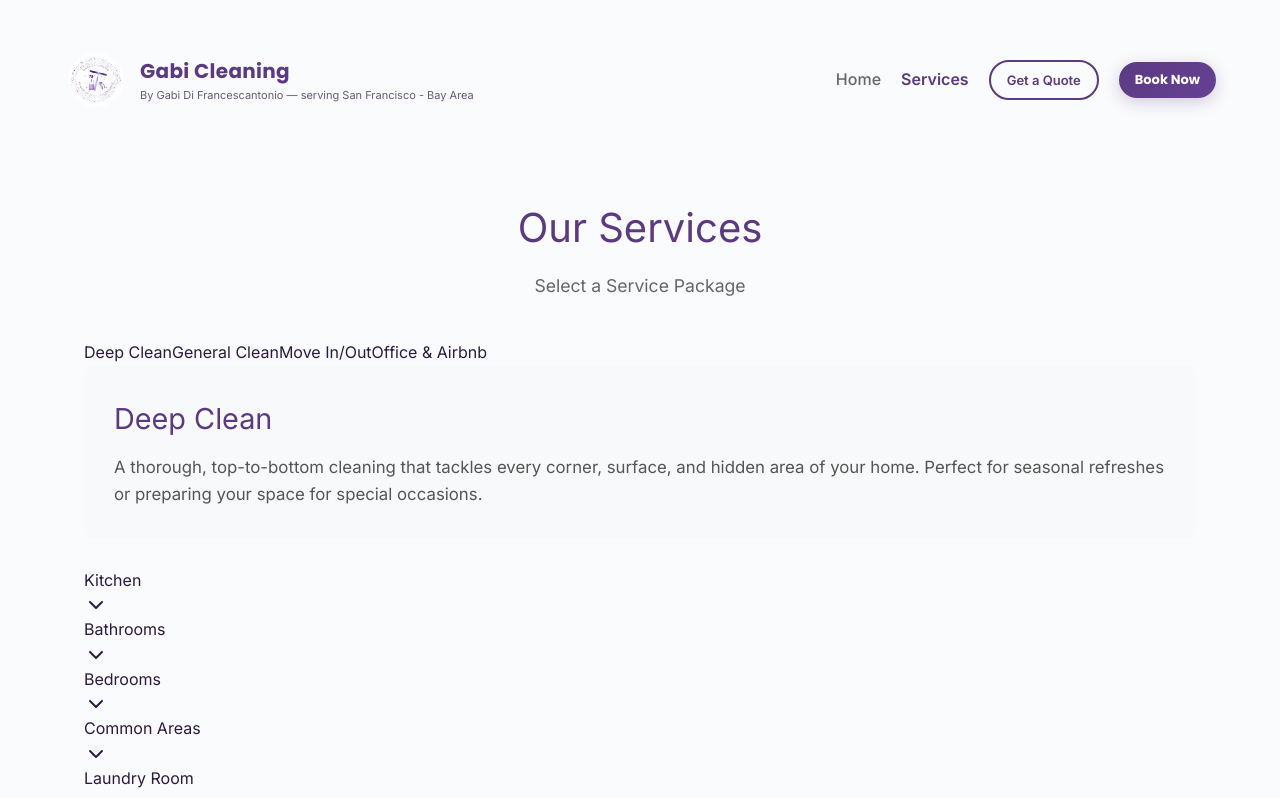
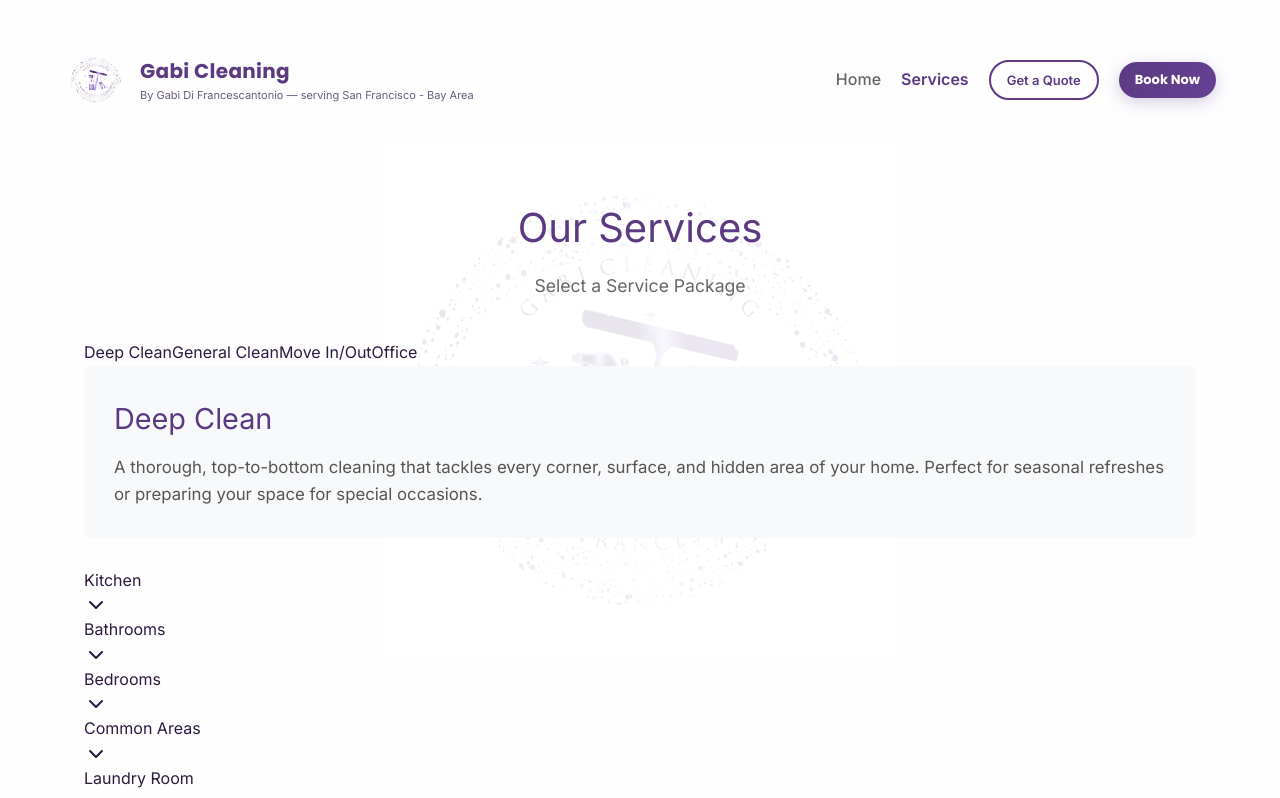
Before and after one commit to Beny74/Gabicleaning, a Next.js app in the folder nextjs_space/: page /services in a window 1280 px wide. Shown: the top 798 px of the page. Built offline with nearby package versions, Linux system fonts and the light colour scheme.

Commit message:
Removed pricing, updated Office service, removed coupon code, added logo background

```diff
--- a/nextjs_space/app/globals.css
+++ b/nextjs_space/app/globals.css
@@ -31,9 +31,27 @@ body{
   font-family: "Lato", system-ui, -apple-system, "Segoe UI", Roboto, "Helvetica Neue", Arial;
   color:var(--text-dark);
   background: var(--background);
+  background-image: url('/logo-background.jpeg');
+  background-repeat: no-repeat;
+  background-position: center center;
+  background-attachment: fixed;
+  background-size: 40%;
   -webkit-font-smoothing:antialiased;
   -moz-osx-font-smoothing:grayscale;
   line-height:1.6;
+  position: relative;
+}
+
+body::before {
+  content: '';
+  position: fixed;
+  top: 0;
+  left: 0;
+  width: 100%;
+  height: 100%;
+  background-color: rgba(255, 255, 255, 0.88);
+  pointer-events: none;
+  z-index: -1;
 }
 a{color:inherit; text-decoration:none}
 img{max-width:100%; display:block}
--- a/nextjs_space/app/page.tsx
+++ b/nextjs_space/app/page.tsx
@@ -3,7 +3,6 @@ import Header from '../components/header'
 import HeroSection from '../components/hero-section'
 import ServicesSection from '../components/services-section'
 import QuoteForm from '../components/quote-form'
-import PricingSection from '../components/pricing-section'
 import TestimonialsSection from '../components/testimonials-section'
 import Footer from '../components/footer'
 import ThankYouOverlay from '../components/thank-you-overlay'
@@ -15,7 +14,6 @@ export default function HomePage() {
       <HeroSection />
       <ServicesSection />
       <QuoteForm />
-      <PricingSection />
       <TestimonialsSection />
       <Footer />
       <ThankYouOverlay />
--- a/nextjs_space/components/our-services-section.tsx
+++ b/nextjs_space/components/our-services-section.tsx
@@ -166,7 +166,7 @@ export default function OurServicesSection() {
       ]
     },
     'office-airbnb': {
-      title: 'Office & Airbnb Turnover',
+      title: 'Office Turnover',
       description: 'Quick and efficient turnover cleaning for short-term rentals and office spaces. Flexible scheduling to match your needs.',
       areas: [
         {
@@ -209,29 +209,29 @@ export default function OurServicesSection() {
 
       <Tabs value={activeService} onValueChange={setActiveService} className="w-full">
         <TabsList className="grid w-full grid-cols-2 lg:grid-cols-4 gap-2 mb-8 bg-transparent h-auto">
-          <TabsTrigger
+          <TabsTrigger data-navlink="false" role="tab"
             value="deep-clean"
             className="data-[state=active]:bg-[#5B3A82] data-[state=active]:text-white data-[state=inactive]:bg-gray-200 px-6 py-3 text-base font-medium"
           >
             Deep Clean
           </TabsTrigger>
-          <TabsTrigger
+          <TabsTrigger data-navlink="false" role="tab"
             value="general-clean"
             className="data-[state=active]:bg-[#5B3A82] data-[state=active]:text-white data-[state=inactive]:bg-gray-200 px-6 py-3 text-base font-medium"
           >
             General Clean
           </TabsTrigger>
-          <TabsTrigger
+          <TabsTrigger data-navlink="false" role="tab"
             value="move-clean"
             className="data-[state=active]:bg-[#5B3A82] data-[state=active]:text-white data-[state=inactive]:bg-gray-200 px-6 py-3 text-base font-medium"
           >
             Move In/Out
           </TabsTrigger>
-          <TabsTrigger
+          <TabsTrigger data-navlink="false" role="tab"
             value="office-airbnb"
             className="data-[state=active]:bg-[#5B3A82] data-[state=active]:text-white data-[state=inactive]:bg-gray-200 px-6 py-3 text-base font-medium"
           >
-            Office & Airbnb
+            Office
           </TabsTrigger>
         </TabsList>
 
--- a/nextjs_space/components/services-section.tsx
+++ b/nextjs_space/components/services-section.tsx
@@ -20,8 +20,8 @@ export default function ServicesSection() {
     },
     {
       icon: "🏢",
-      title: "Office & Airbnb Turnover",
-      description: "Flexible scheduling for short-term rentals and office spaces."
+      title: "Office Turnover",
+      description: "Flexible scheduling for office spaces."
     }
   ]
 
```
Also changed, not shown: nextjs_space/components/booking-form.tsx (+8 -31 lines), nextjs_space/public/logo-background.jpeg (added), 1 other file (tests, documents, lock files or other folders).
